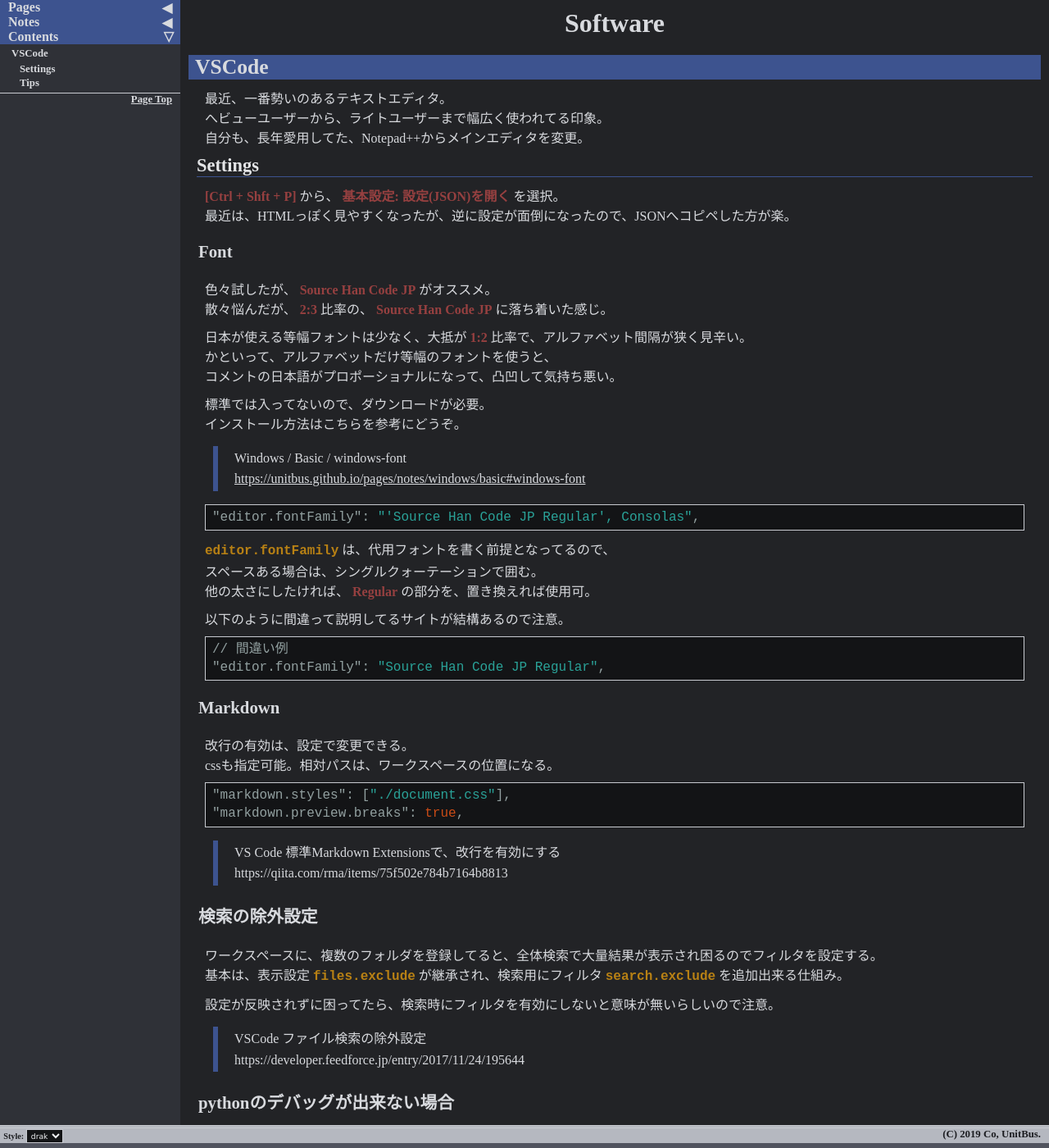
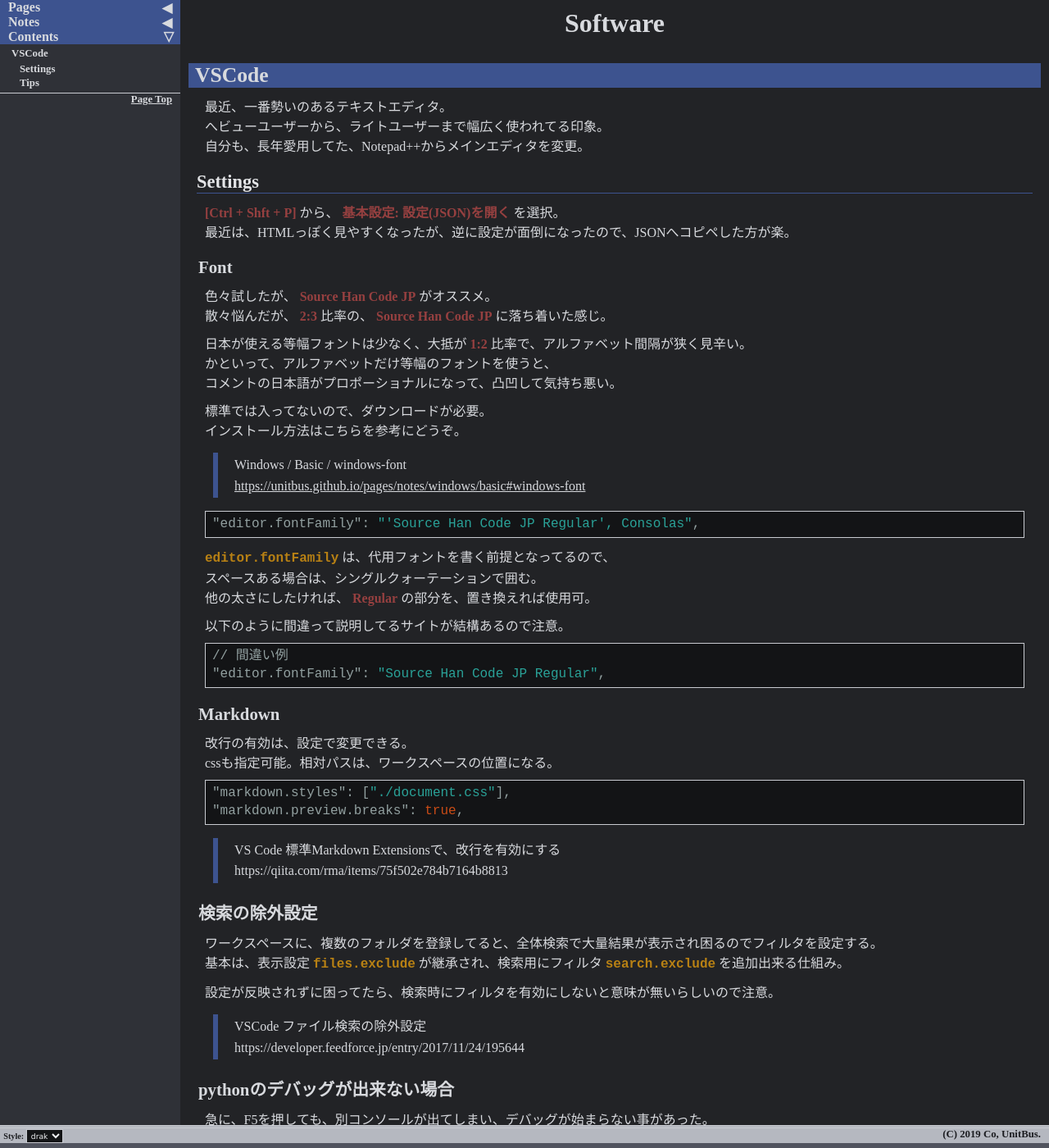
Before and after one commit to unitbus/unitbus.github.io, a Jekyll site: the page built from pages/notes/software/vscode.md, in a window 1280 px wide and 1400 px high. Shown: the whole window at 82% size. Built offline with Jekyll 4.4.1, drawn with Linux system fonts in a browser that asks for light colours.

Commit message:
Update style_base.css

```diff
--- a/styles/style_base.css
+++ b/styles/style_base.css
@@ -54,20 +54,20 @@
 
 /* タイトル */
 h1 {
-    margin: 10px 10px;
+    margin: 20px 10px 10px 10px;
     padding: 0px 8px;
     color: var(--h1);
     background-color: var(--labelBgColor);
     font-size: 160%;
 }
 h2 {
-    margin: 10px 20px;
+    margin: 20px 20px 10px 20px;
     color: var(--h2);
     border-bottom: solid 1px var(--labelBgColor);
     font-size: 140%;
 }
 h3 {
-    margin-left: 22px;
+    margin: 20px 22px 10px 22px;
     font-size:130%;
 }
 h4 {
```
